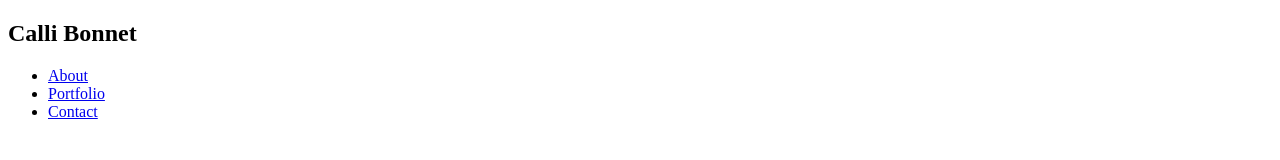
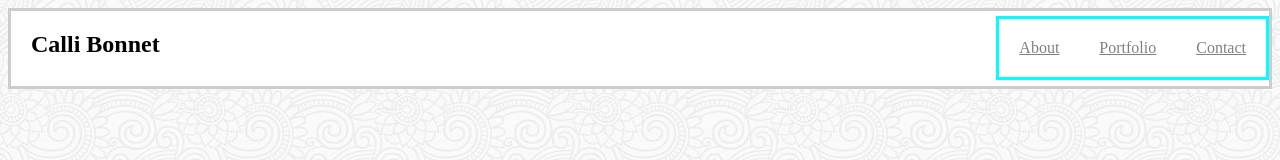
Before and after one commit to CalliBonnet/Responsive-Portfolio, a plain HTML site: page index.html in a window 1280 px wide. Shown: the top 160 px of the page. Drawn offline with Linux system fonts and the light colour scheme.

Commit message:
updating nav bar

```diff
--- a/index.html
+++ b/index.html
@@ -11,7 +11,7 @@
 
 <body>
     <nav class="nav-bar">
-        <div class="container">
+        <div>
             <div class="name-container">
                 <h1>
                     Calli Bonnet
@@ -27,6 +27,8 @@
         </div>
     </nav>
 
+
+
 </body>
 
 </html>
--- a/styles.css
+++ b/styles.css
@@ -0,0 +1,43 @@
+body {
+    background-image: url("../images/symphony.png");
+}
+
+
+/* Below is realted to the nar bar */
+.nav-bar {
+    position: relative;
+    background-color: #ffffff;
+    padding: 0 20px 0 20px;
+    height: 75px;
+    border: solid #cccccc;
+}
+
+
+.nav-container {
+    border: 3px solid aqua;
+    position: absolute;
+    top: 5px;
+    right: 0;
+
+}
+
+
+/*this is creating the horizontal nav bar*/
+ul {
+    list-style-type: none;
+    margin: 0;
+    padding: 0;
+    overflow: hidden;
+    /* background-color: white; */
+    float: right;
+}
+
+li {
+    float: left;
+}
+
+a {
+    display: block;
+    padding: 20px;
+    color: gray;
+}
```
Also changed, not shown: images/symphony.png (added).
